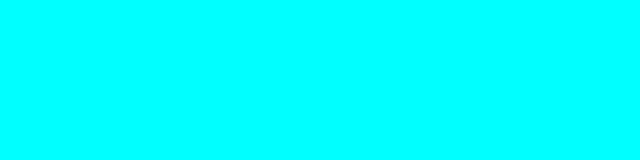
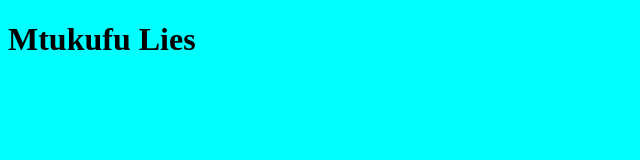
Before and after one commit to Meshmanuu/learning_lions, a plain HTML site: page index.html in a window 1280 px wide. Shown: the whole page, without its empty margins (0-640 px from the left). Drawn offline with Linux system fonts and the light colour scheme.

Commit message:
continue

```diff
--- a/index.html
+++ b/index.html
@@ -7,6 +7,6 @@
     <title>Document</title>
 </head>
 <body>
-
+<h1>Mtukufu Lies</h1>
 </body>
 </html>
```
